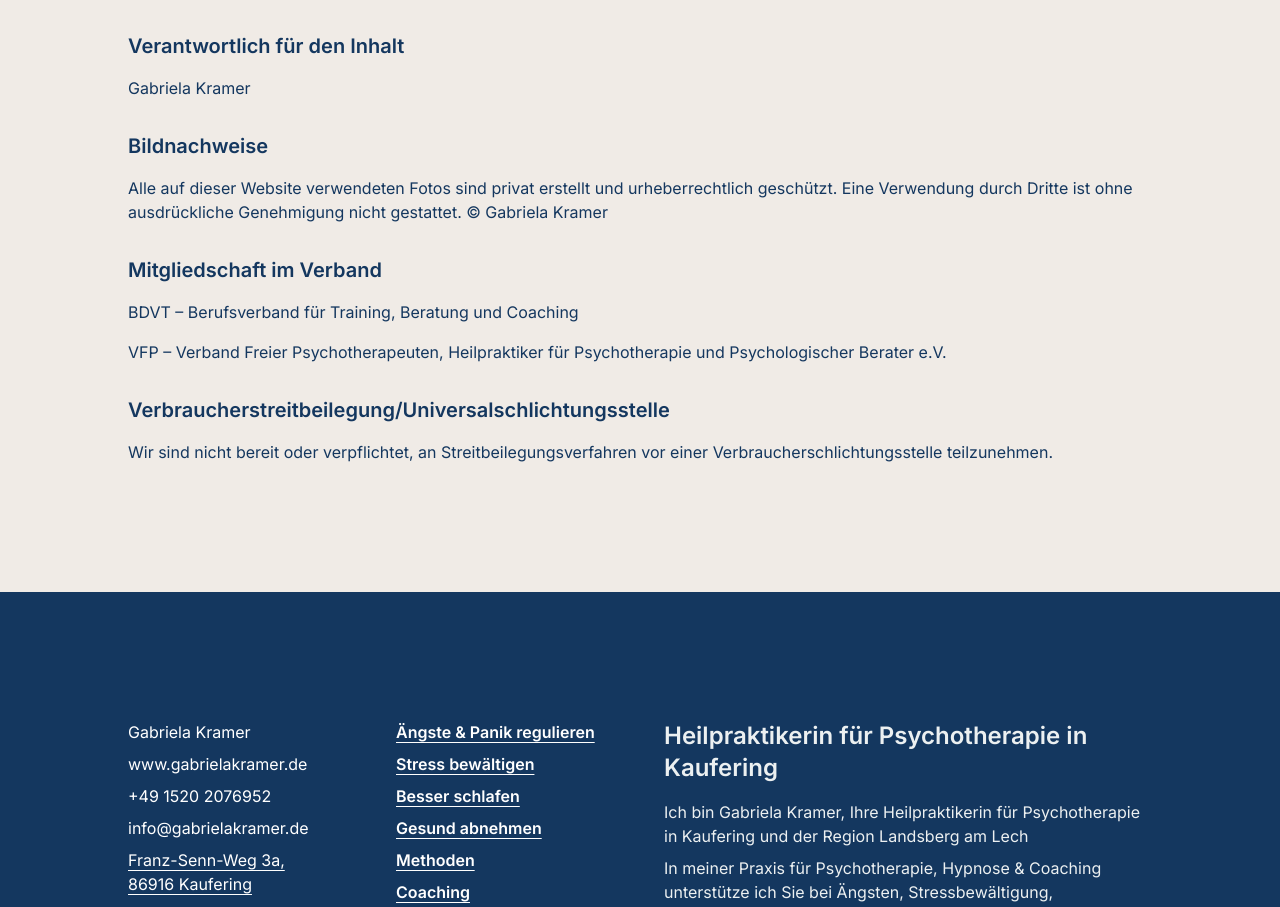
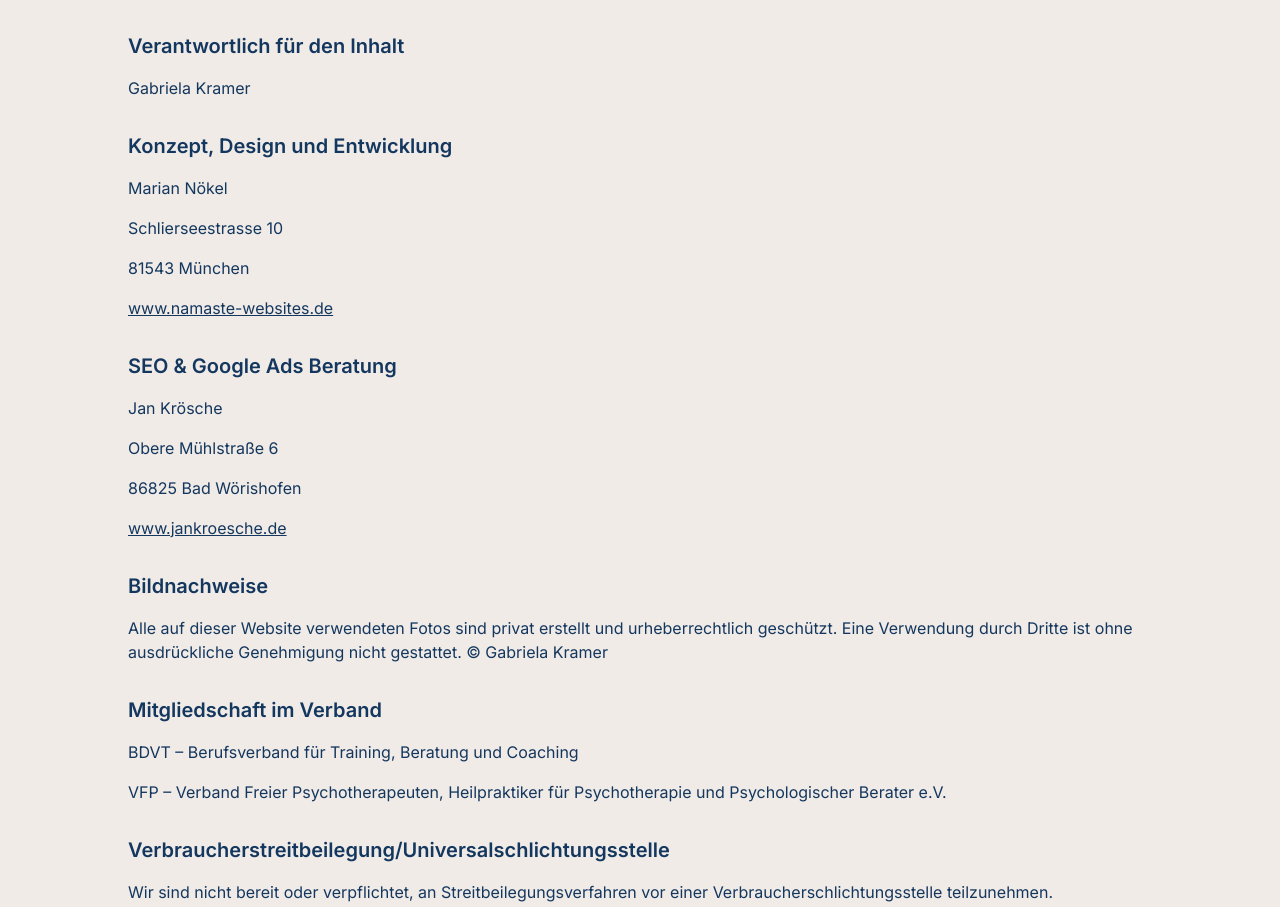
Before and after one commit to dscmari/gabriele-k, a Next.js app: page /impressum in a window 1280 px wide. Shown: the part 1362-2269 px from the top of the page. Built offline with nearby package versions, Linux system fonts and the light colour scheme.

Commit message:
add design and seo info in impressum

```diff
--- a/app/impressum/page.tsx
+++ b/app/impressum/page.tsx
@@ -76,6 +76,16 @@ export default function page() {
       <p>Geltungsbereich der Versicherung: Deutschland</p>
       <h2>Verantwortlich für den Inhalt</h2>
       <p>Gabriela Kramer</p>
+      <h2>Konzept, Design und Entwicklung</h2>
+      <p>Marian Nökel</p>
+      <p>Schlierseestrasse 10</p>
+      <p>81543 München</p>
+      <a href="https://www.namaste-websites.de/" target="_blank" className="underline text-custom-blue">www.namaste-websites.de</a>
+       <h2>SEO & Google Ads Beratung</h2>
+      <p>Jan Krösche</p>
+      <p>Obere Mühlstraße 6</p>
+      <p>86825 Bad Wörishofen</p>
+      <a href="https://www.jankroesche.de/" target="_blank" className="underline text-custom-blue">www.jankroesche.de</a>
       <h2>Bildnachweise</h2>
       <p>Alle auf dieser Website verwendeten Fotos sind privat erstellt und urheberrechtlich geschützt. Eine Verwendung durch Dritte ist ohne ausdrückliche Genehmigung nicht gestattet. © Gabriela Kramer</p>
       <h2>Mitgliedschaft im Verband</h2>
```
